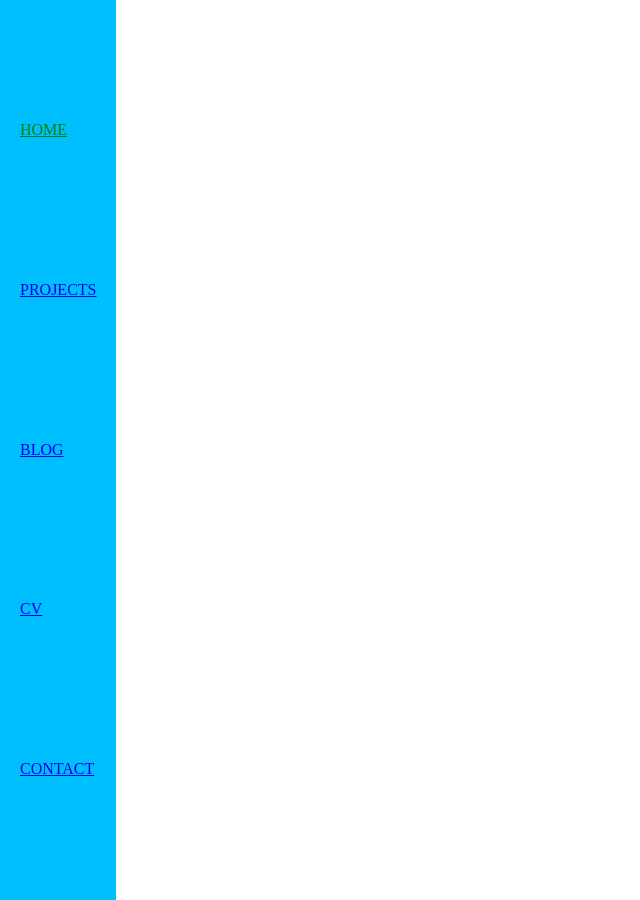
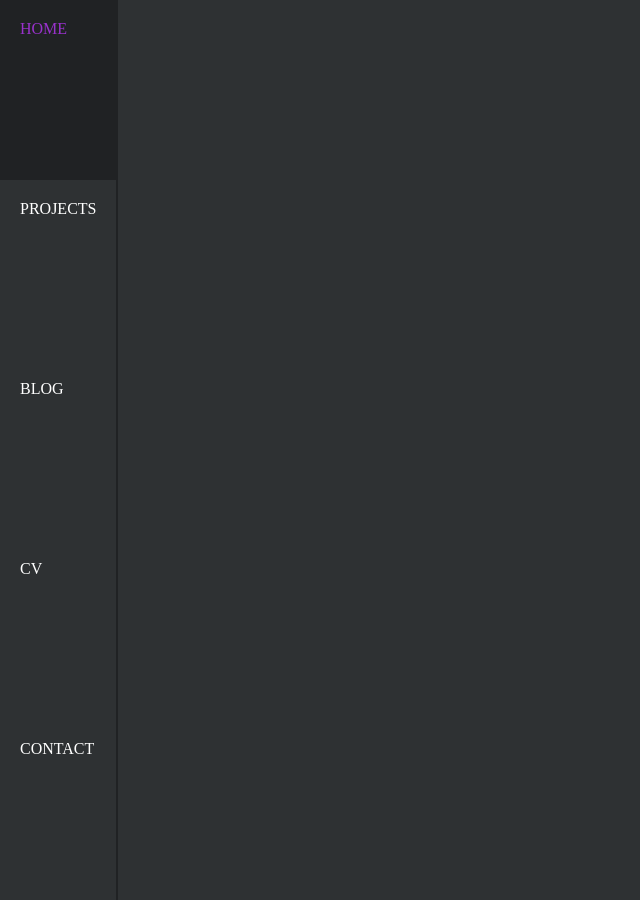
Before and after one commit to BennyDeBock/BennyDeBock.github.io, a Jekyll site: the page built from index.html, in a window 1280 px wide. Shown: the whole page, without its empty margins (0-640 px from the left). Built offline with Jekyll 4.4.1, drawn with Linux system fonts in a browser that asks for light colours.

Commit message:
header start css

```diff
--- a/_sass/main.scss
+++ b/_sass/main.scss
@@ -1,3 +1,15 @@
+$primary-colour: #9932CC;
+$dark-primary-colour: #732699;
+$light-primary-colour: #B575D5;
+$text-icons: #FFFFFF;
+$accent-colour: #CC9F47;
+$primary-text: #FFFFFF;
+$secondary-text: #BFBFBF;
+$divider-colour: #A1ACB3;
+$background-colour: #2E3133;
+$background-colour-dark: #202224;
+
+
 .current{
     color: green;
 }
@@ -22,6 +34,7 @@ body{
     "nav sidebar content1 content2 content3"
     "nav sidebar footer footer footer";
     grid-gap: 1rem;
+    background-color: $background-colour;
 }
 
 /* ----- Lists ----- */
@@ -29,11 +42,28 @@ ul{
     list-style: none;
 }
 
+/* ----- Links ----- */
+a:link,
+a:visited{
+    color: $primary-text;
+    text-decoration: none;
+    display: inline-block;
+    width: 100%;
+    height: 20%;
+    padding: 20px;
+    margin: auto 0;
+}
+
+a:hover,
+a:active{
+    color: $primary-colour;
+}
+
 /* ------------------------------------------------------- */
 /* ----------------- HEADER ----------------- */
 /* ------------------------------------------------------- */
 header{
-    background: deepskyblue;
+    border-right: 2px solid $background-colour-dark;
 }
 nav{
     grid-area: nav;
@@ -41,9 +71,11 @@ nav{
     display:flex;
     flex-direction: column;
     justify-content: space-evenly;
+    align-items: center;
 
-    a{
-        padding: 20px;
+    a:hover,
+    a:active{
+        background-color: $background-colour-dark;
     }
 }
 
```
Also changed, not shown: 6 other files.
